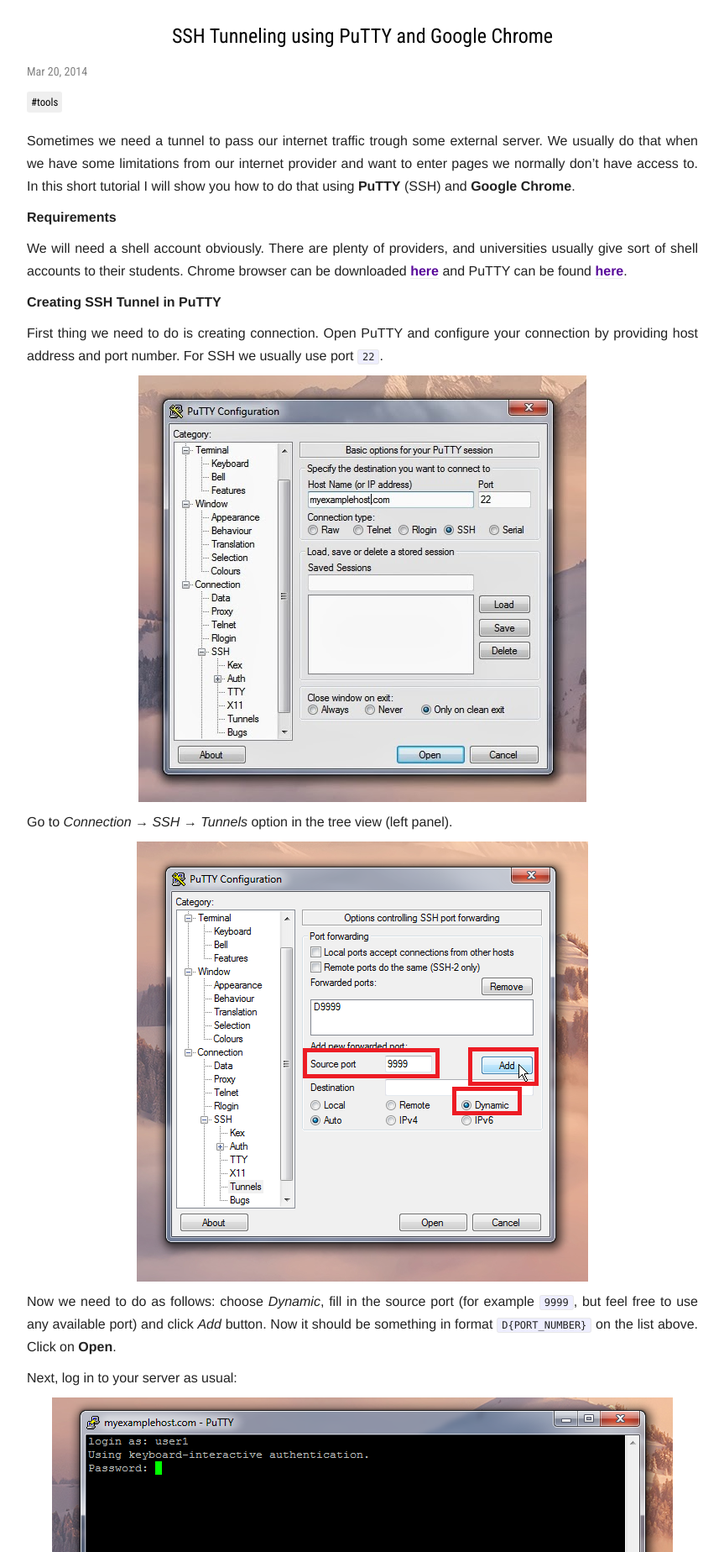
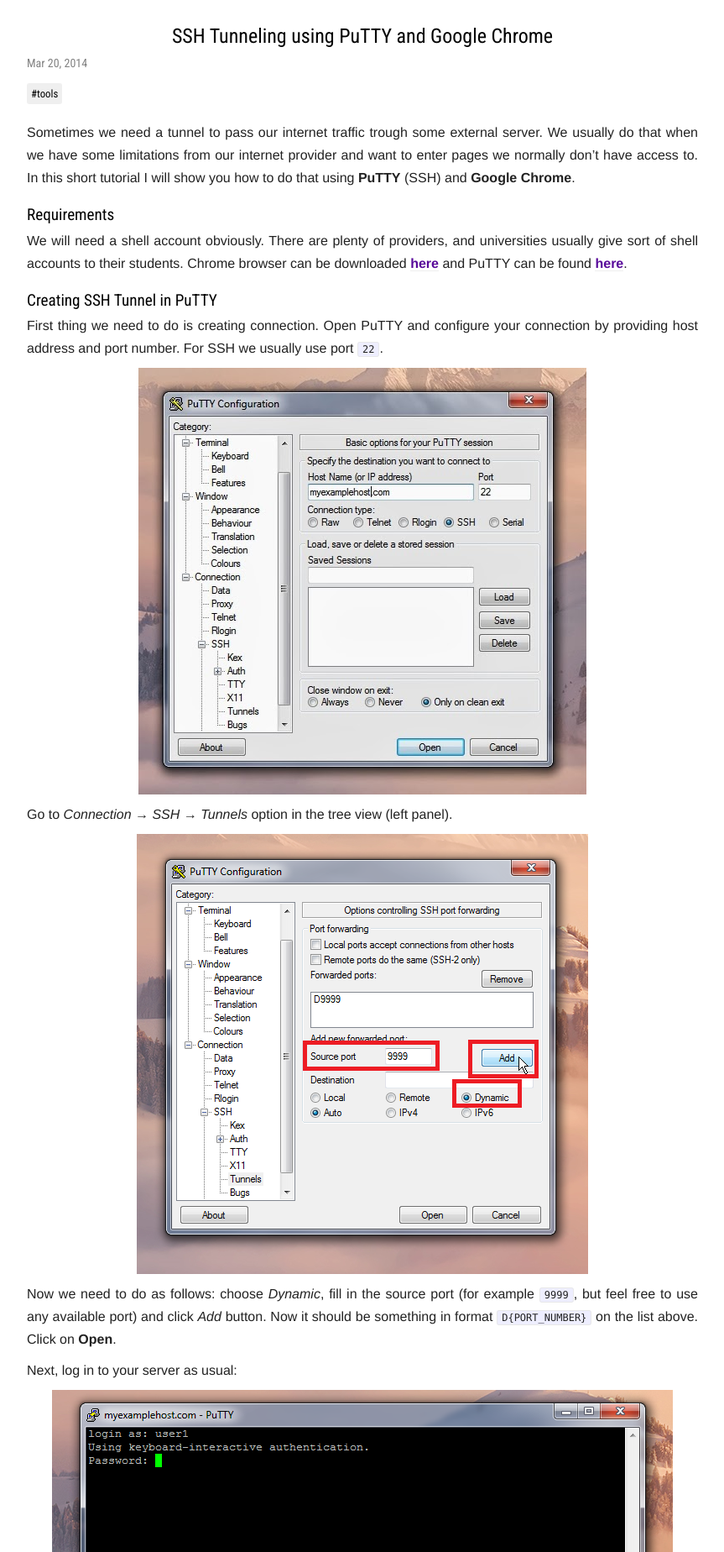
Before and after one commit to michalcichon/michalcichon.github.io, a Jekyll site: the page built from _posts/2014-03-20-ssh-tunneling-using-putty-and-google-chrome.md, in a window 1280 px wide. Shown: the part 252-2100 px from the top of the page at 84% size, without its empty margins (208-1071 px from the left). Built offline with Jekyll 4.4.1, drawn with Linux system fonts in a browser that asks for light colours; comment, search, counter and statistics services are not loaded; some of the changed text lies outside the part shown.

Commit message:
Start art + small improvements of CSS h2

````diff
--- a/_posts/2014-03-20-ssh-tunneling-using-putty-and-google-chrome.md
+++ b/_posts/2014-03-20-ssh-tunneling-using-putty-and-google-chrome.md
@@ -11,11 +11,11 @@
 
 Sometimes we need a tunnel to pass our internet traffic trough some external server. We usually do that when we have some limitations from our internet provider and want to enter pages we normally don't have access to. In this short tutorial I will show you how to do that using **PuTTY** (SSH) and **Google Chrome**.
 
-**Requirements**
+## Requirements
 
 We will need a shell account obviously. There are plenty of providers, and universities usually give sort of shell accounts to their students. Chrome browser can be downloaded [here](https://www.google.com/chrome/) and PuTTY can be found [here](https://www.putty.org/).
 
-**Creating SSH Tunnel in PuTTY**
+## Creating SSH Tunnel in PuTTY
 
 First thing we need to do is creating connection. Open PuTTY and configure your connection by providing host address and port number. For SSH we usually use port `22`.
 
@@ -33,7 +33,7 @@
 
 Since now we have our own proxy server on *127.0.0.1:9999*.
 
-**Using a tunnel in Google Chrome**
+## Using a tunnel in Google Chrome
 
 It's the time for the crucial part of the configuration. 😛 We need to configure proxy in Chrome. It is not so intuitive because when we want to set it in Chrome by Chrome's setting, it redirects us to Control Panel with Networking configuration opened. We don't want to change the configuration of the whole PC but only for Chrome browser so we need to do this other way.
 
@@ -47,8 +47,16 @@
 
 ![Step 4]({{site.url}}/assets/2014-03-20/tunnel-5.png)
 
-Now provide parameters in the Setting window as in the screenshot below and click on the **OK** button.
+Now provide parameters in the Setting window as in the screenshot below.
 
 ![Step 5]({{site.url}}/assets/2014-03-20/tunnel-6.png)
 
+In the `Target` ("Element docelowy" on the screenshot) field we add `proxy-server` parameter. We don't change the existing text but we add the text below just after `chrome.exe"`:
+
+```
+--proxy-server="socks5://127.0.0.1:9999
+```
+
+Now you can click on the **OK** button.
+
 Make sure you have provided the correct port number. I used `9999` and you can use whatever you want but it is important to use the same in the PuTTY's and Chrome's configurations.
--- a/css/main.css
+++ b/css/main.css
@@ -338,7 +338,7 @@
 
 p {
   font-size: 100%;
-  margin-top: 10px;
+  margin-bottom: 10px;
   color: #222;
   text-align: justify;
 }
@@ -528,6 +528,8 @@
 #main-space article .post-content h1,
 #main-space article .post-content h2 {
   text-align: left;
+  margin-top: 15px;
+  margin-bottom: 0;
 }
 
 #main-space p.post-meta {
@@ -830,6 +832,7 @@
 
 .highlighter-rouge {
   margin-top: 10px;
+  margin-bottom: 10px;
 }
 
 /** Syntax highlighting styles */
````
Also changed, not shown: _posts/2020-06-17-my-favourite-tools-to-boost-productivity.md (added, +12 -0 lines), css/main.min.css.
